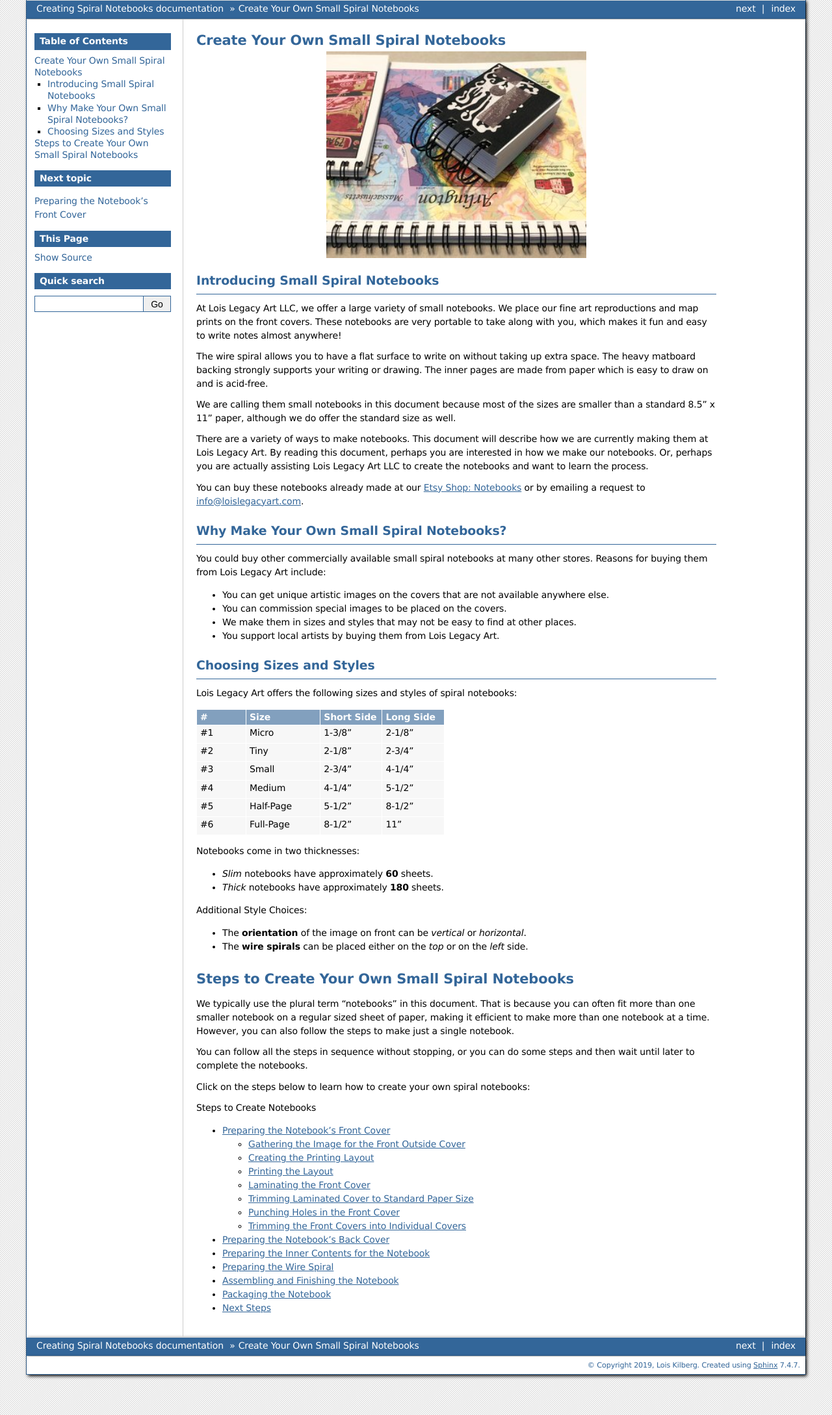
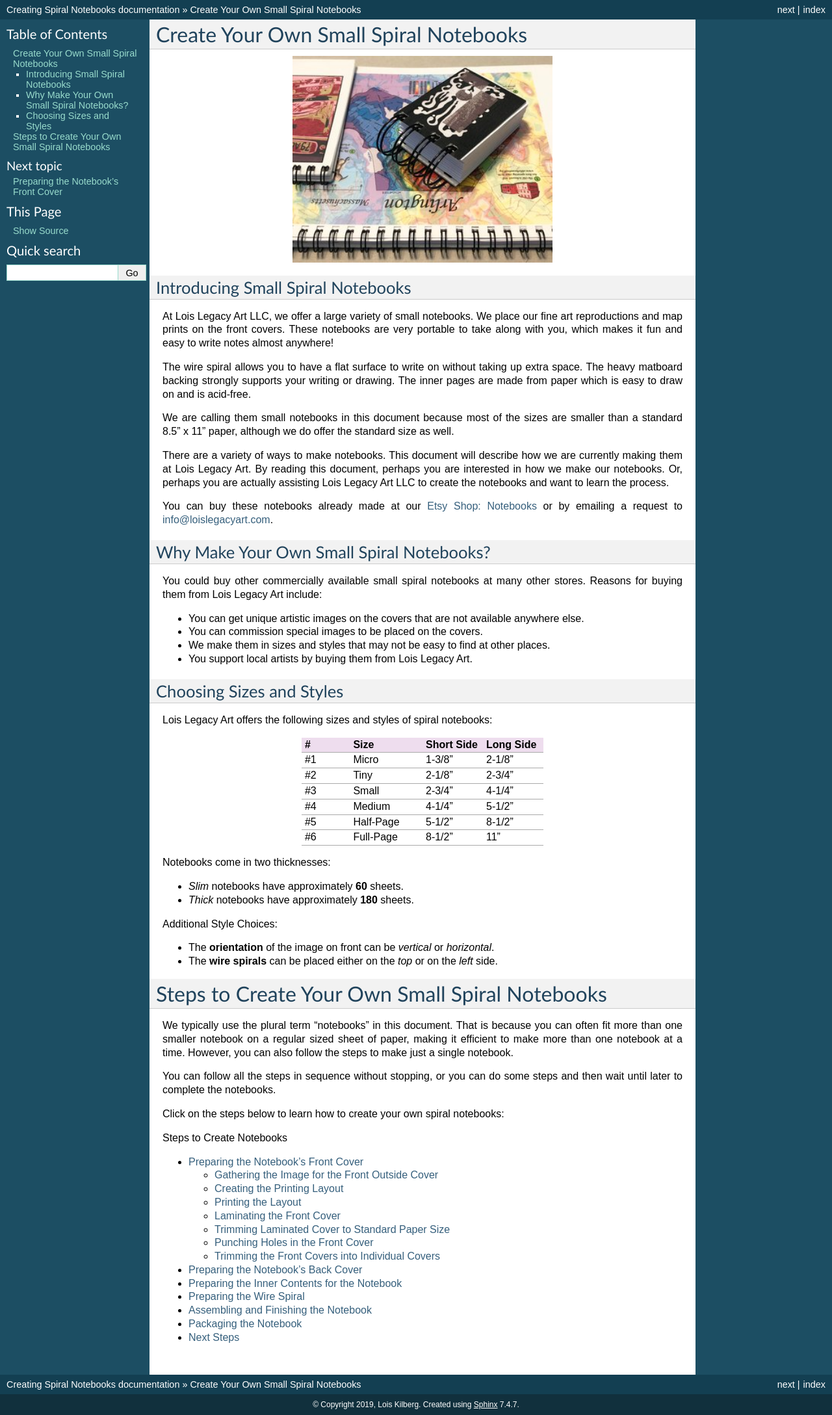
Before and after one commit to loiskilberg/create_spiral_notebook, a Sphinx documentation site: the page built from source/index.rst, in a window 1280 px wide. Shown: the whole page at 65% size. Built offline with Sphinx 7.4.7, drawn with Linux system fonts in a browser that asks for light colours; pages that are not in the unit, such as notebooks, are missing from menus.

Commit message:
try classic theme

```diff
--- a/source/conf.py
+++ b/source/conf.py
@@ -25,8 +25,8 @@ pygments_style = 'sphinx'
 #html_theme = 'default'
 #html_theme = 'agogo'
 #html_theme = 'alabaster'
-html_theme = 'bizstyle'
-#html_theme = 'classic'
+#html_theme = 'bizstyle'
+html_theme = 'classic'
 #html_theme = 'haiku'
 #html_theme = 'nature'
 #html_theme = 'pyramid'
```
